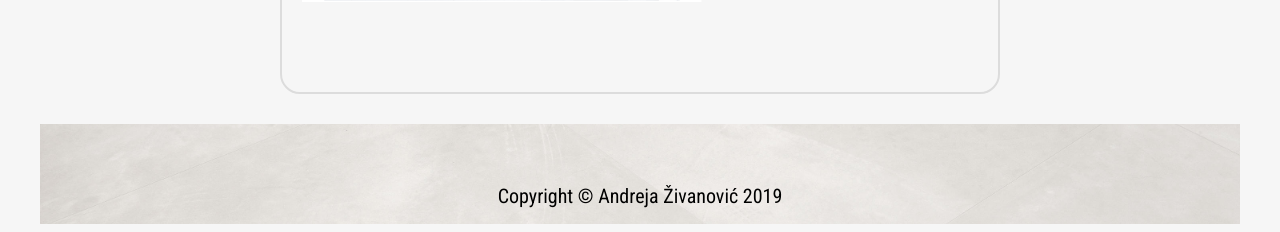
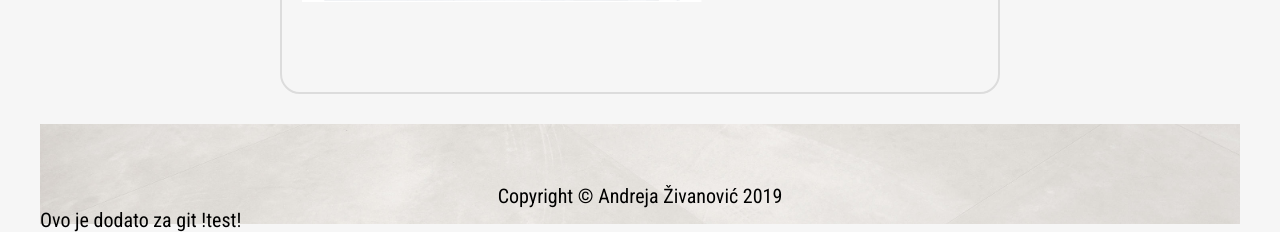
Before and after one commit to AndrejaZ/andrejaz.github.io, a plain HTML site: page index.html in a window 1280 px wide. Shown: the part 1749-1981 px from the top of the page. Drawn offline with nearby package versions, Linux system fonts and the light colour scheme.

Commit message:
dodato p polje radi testa

```diff
--- a/index.html
+++ b/index.html
@@ -129,6 +129,7 @@
 
         <div class="footer">
             <div class="copyright"><p>Copyright &#169; Andreja Živanović 2019</p></div>
+            <p>Ovo je dodato za git !test!</p>
         </div>
     </div>
 
```
